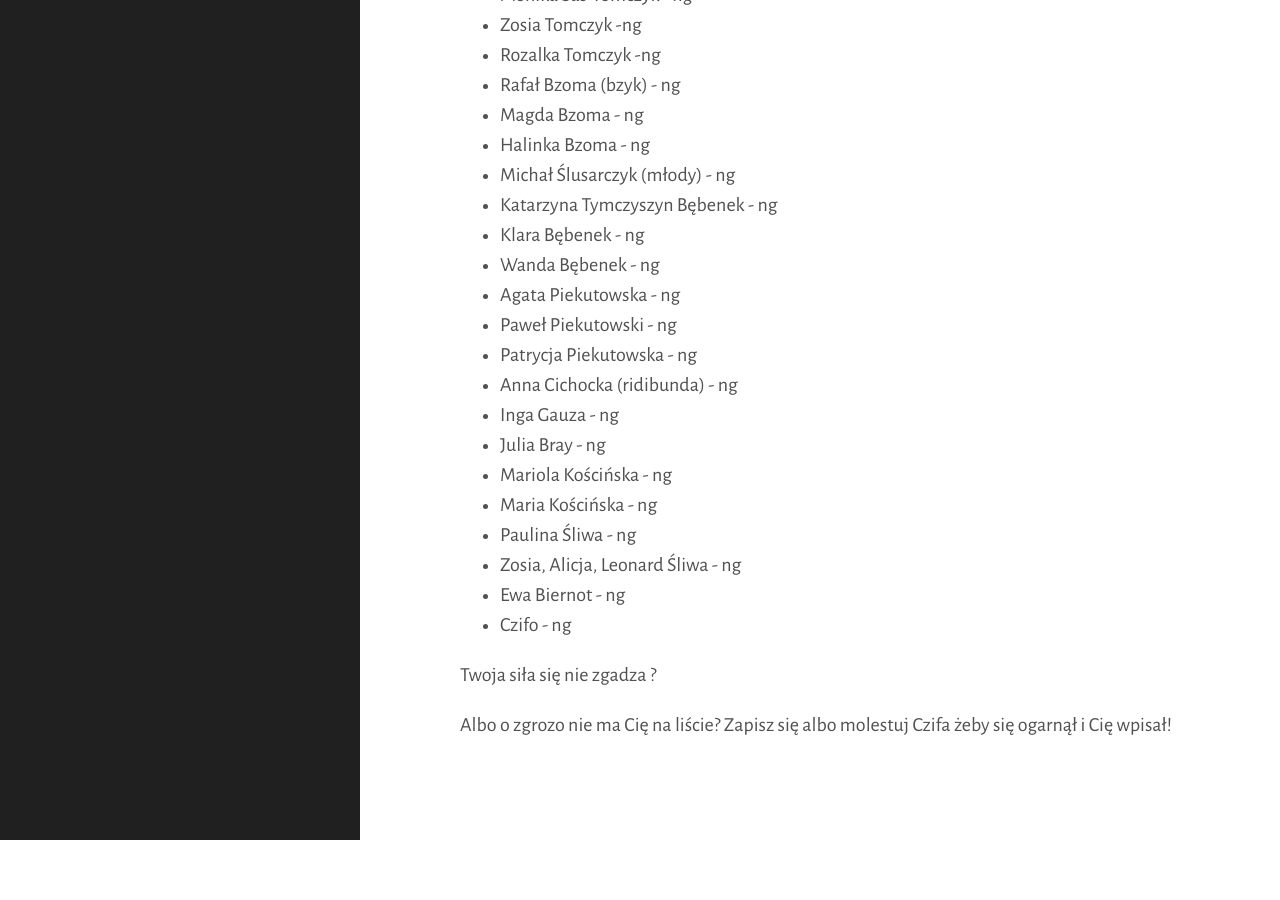
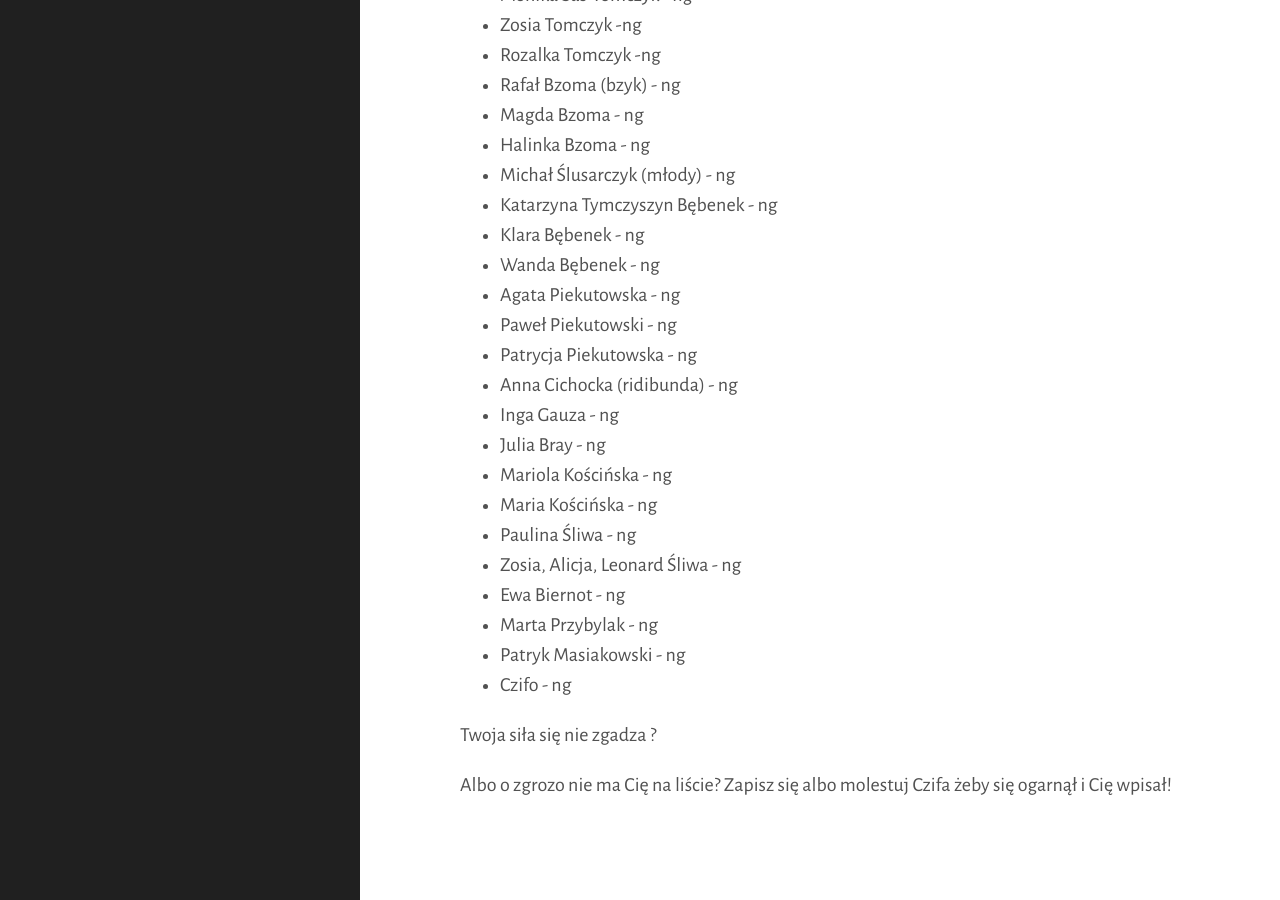
Before and after one commit to tasuki/lsg, a Jekyll site: the page built from zarejestrowani.md, in a window 1280 px wide and 900 px high, scrolled down 2450 px. Built offline with Jekyll 4.4.1, drawn with Linux system fonts in a browser that asks for light colours; before the commit the page ends 3290 px from its top, so only the background shows below that.

Commit message:
Update zarejestrowani.md

```diff
--- a/zarejestrowani.md
+++ b/zarejestrowani.md
@@ -104,6 +104,8 @@ Zarejestrowani uczestnicy, mniej więcej według stopnia:
 - Paulina Śliwa - ng
 - Zosia, Alicja, Leonard Śliwa - ng
 - Ewa Biernot - ng
+- Marta Przybylak - ng
+- Patryk Masiakowski - ng
 - Czifo - ng
 
 
```
